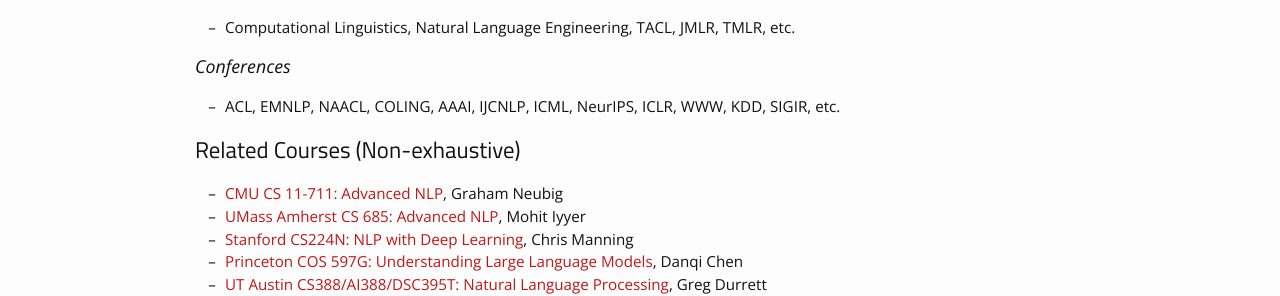
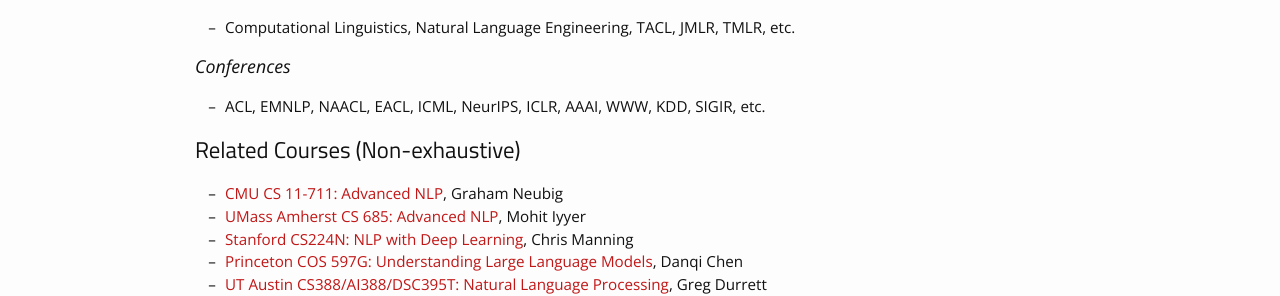
Before and after one commit to lcs2-iitd/ELL881-AIL821-2401, a Jekyll site: the page built from materials.md, in a window 1280 px wide. Shown: the part 468-764 px from the top of the page. Built offline with Jekyll 4.4.1, drawn with Linux system fonts in a browser that asks for light colours; nearby versions of some CDN libraries.

Commit message:
Update materials.md

```diff
--- a/materials.md
+++ b/materials.md
@@ -18,7 +18,7 @@
 * Computational Linguistics, Natural Language Engineering, TACL, JMLR, TMLR, etc.
 
 ### Conferences
-* ACL, EMNLP, NAACL, COLING, AAAI, IJCNLP, ICML, NeurIPS, ICLR, WWW, KDD, SIGIR, etc.
+* ACL, EMNLP, NAACL, EACL, ICML, NeurIPS, ICLR, AAAI, WWW, KDD, SIGIR, etc.
 
 ## Related Courses (Non-exhaustive)
 
```
